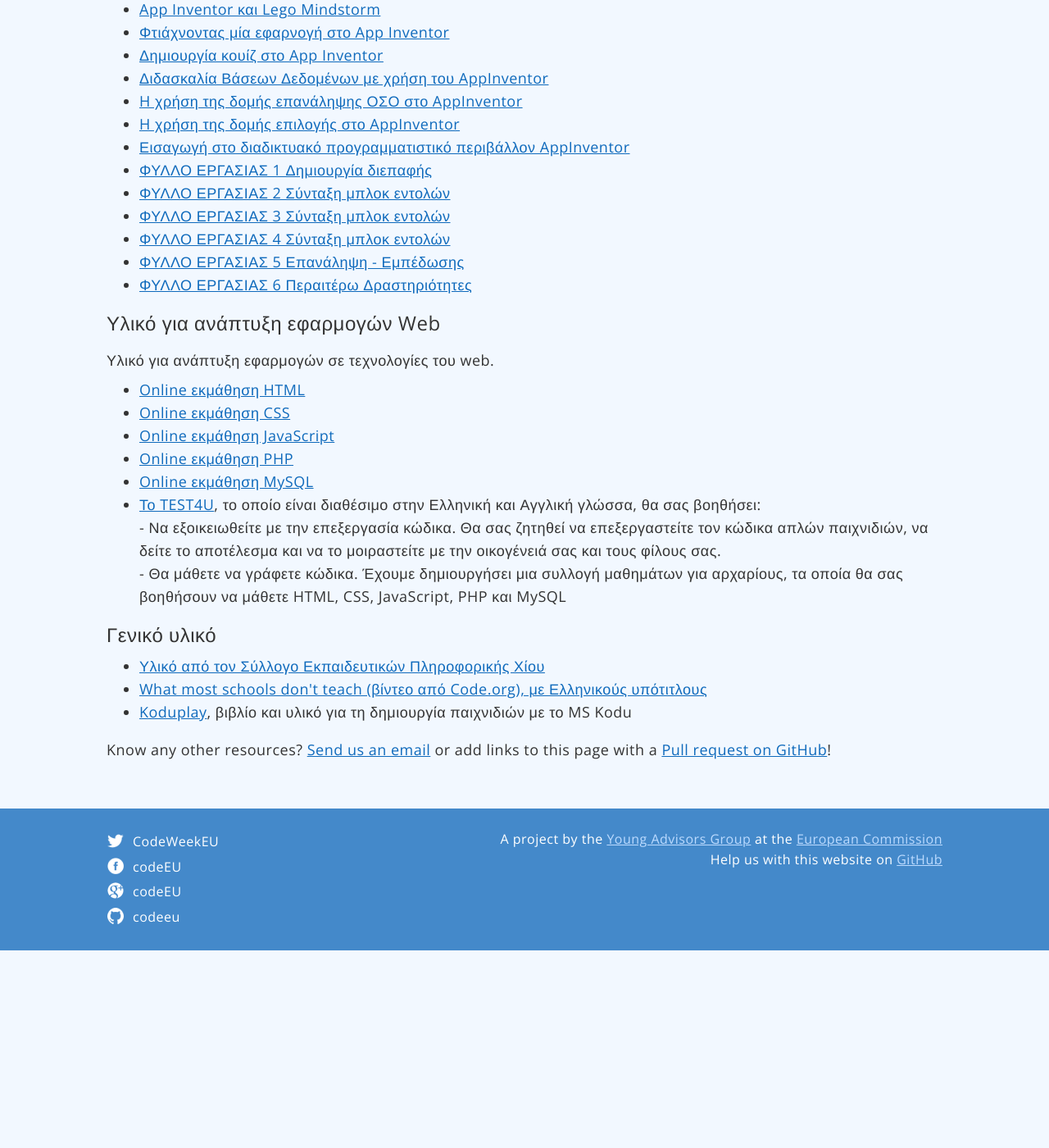
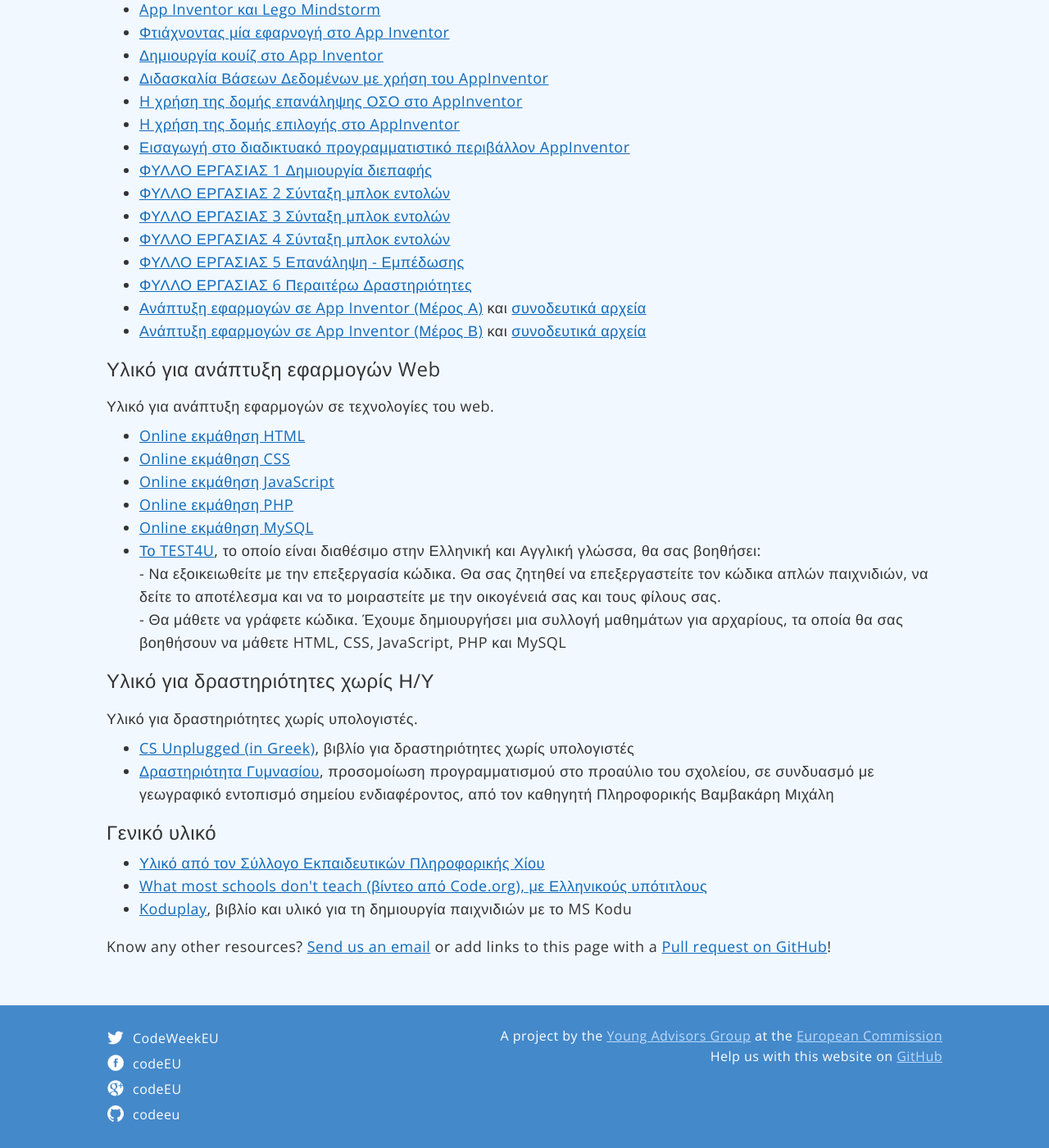
Before and after one commit to codeeu/codeeu.github.io, a Jekyll site: the page built from resources/greece/index.html, in a window 1280 px wide and 1400 px high, scrolled down 666 px. Shown: the whole window at 82% size. Built offline with Jekyll 4.4.1, drawn with Linux system fonts in a browser that asks for light colours; nearby versions of some CDN libraries; Markdown is read by kramdown in place of the engine named in the settings; before the commit the page ends 1825 px from its top, so only the background shows below that; some of the changed text lies outside the part shown.

Commit message:
Update index.html
added one category and 4 resources totally (Greece)

```diff
--- a/resources/greece/index.html
+++ b/resources/greece/index.html
@@ -15,7 +15,7 @@
     <li><a href="http://pygamegr.wordpress.com/presentations/">Παρουσιάσεις python και pygame</a></li>
   </ul>
 
-  <h3> Υλικό για Scratch.</h3>
+  <h3> Υλικό για Scratch</h3>
   <p>Υλικό για το εργαλείο Scratch.</p>
   <ul>
     <li><a href="http://www.scratchplay.gr/">Ένα βιβλίο για τη δημιουργία παιχνιδιών στο Scratch</a></li>
@@ -37,6 +37,8 @@
     <li><a href="fe4.pdf">ΦΥΛΛΟ ΕΡΓΑΣΙΑΣ 4 Σύνταξη μπλοκ εντολών</a></li>
     <li><a href="fe5.pdf">ΦΥΛΛΟ ΕΡΓΑΣΙΑΣ 5 Επανάληψη - Εμπέδωσης</a></li>
     <li><a href="fe6.pdf">ΦΥΛΛΟ ΕΡΓΑΣΙΑΣ 6 Περαιτέρω Δραστηριότητες</a></li>
+    <li><a href="http://sepchiou.gr/docs/appinventor_code_club/App%20Inventor%20Programming%20(Part%20A).pdf">Ανάπτυξη εφαρμογών σε App Inventor (Μέρος Α)</a> και <a href="http://sepchiou.gr/docs/appinventor_code_club/AppInventor.A.zip">συνοδευτικά αρχεία</a></li>
+    <li><a href="http://sepchiou.gr/docs/appinventor_code_club/App%20Inventor%20Programming%20(Part%20B).pdf">Ανάπτυξη εφαρμογών σε App Inventor (Μέρος Β)</a> και <a href="http://sepchiou.gr/docs/appinventor_code_club/AppInventor%20B.zip">συνοδευτικά αρχεία</a></li>
   </ul>
 
   <h3>Υλικό για ανάπτυξη εφαρμογών Web</h3>
@@ -50,6 +52,13 @@
     <li><a href="http://www.test4u.eu/el/codeweek">Το TEST4U</a>, το οποίο είναι διαθέσιμο στην Ελληνική και Αγγλική γλώσσα, θα σας βοηθήσει:<br>- Να εξοικειωθείτε με την επεξεργασία κώδικα. Θα σας ζητηθεί να επεξεργαστείτε τον κώδικα απλών παιχνιδιών, να δείτε το αποτέλεσμα και να το μοιραστείτε με την οικογένειά σας και τους φίλους σας.<br>- Θα μάθετε να γράφετε κώδικα. Έχουμε δημιουργήσει μια συλλογή μαθημάτων για αρχαρίους, τα οποία θα σας βοηθήσουν να μάθετε HTML, CSS, JavaScript, PHP και MySQL</li>
   </ul>
 
+    <h3>Υλικό για δραστηριότητες χωρίς Η/Υ</h3>
+  <p>Υλικό για δραστηριότητες χωρίς υπολογιστές.</p>
+  <ul>
+    <li><a href="http://olympos.greeklug.gr/uploads/Computer_Science.pdf">CS Unplugged (in Greek)</a>, βιβλίο για δραστηριότητες χωρίς υπολογιστές</li>
+    <li><a href="http://goo.gl/ttzMWz">Δραστηριότητα Γυμνασίου</a>, προσομοίωση προγραμματισμού στο προαύλιο του σχολείου, σε συνδυασμό με γεωγραφικό εντοπισμό σημείου ενδιαφέροντος, από τον καθηγητή Πληροφορικής Βαμβακάρη Μιχάλη</li>
+  </ul>
+
   <h3>Γενικό υλικό</h3>
   <ul>
     <li><a href="http://www.sepchiou.gr/">Υλικό από τον Σύλλογο Εκπαιδευτικών Πληροφορικής Χίου</a></li>
```
